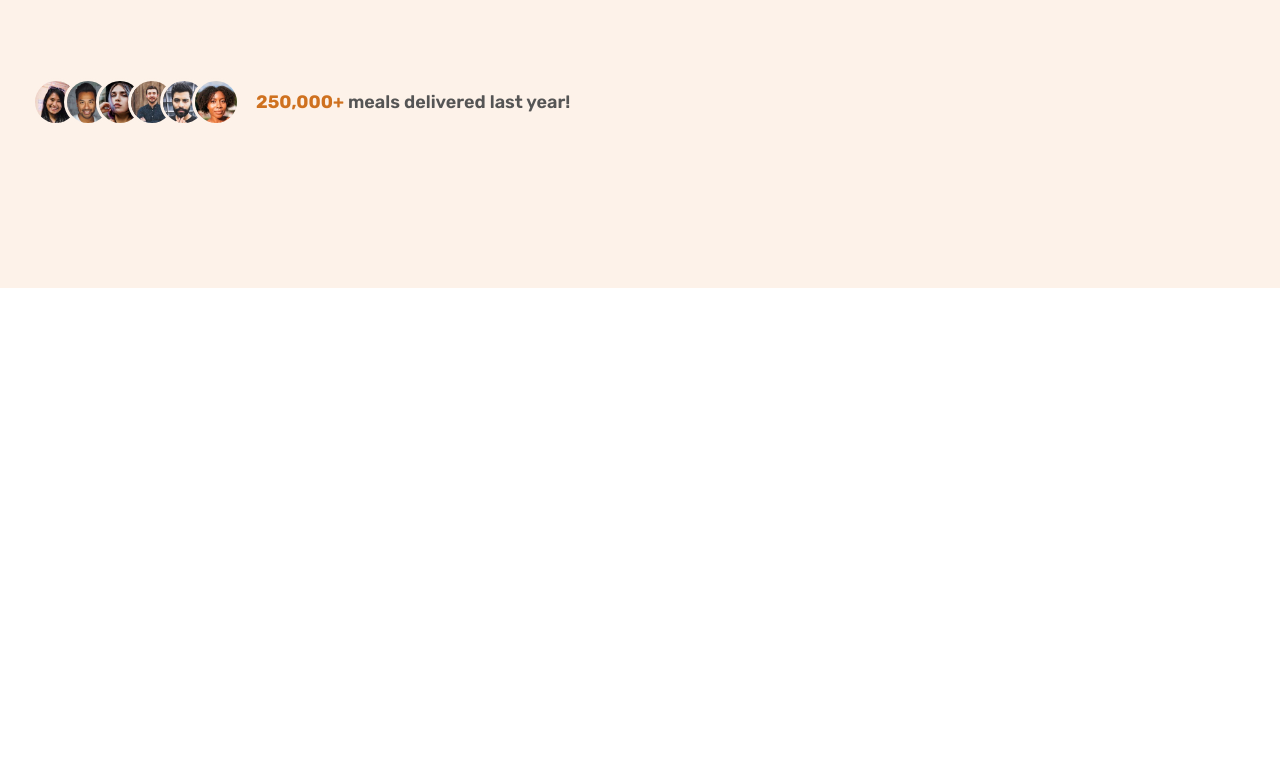
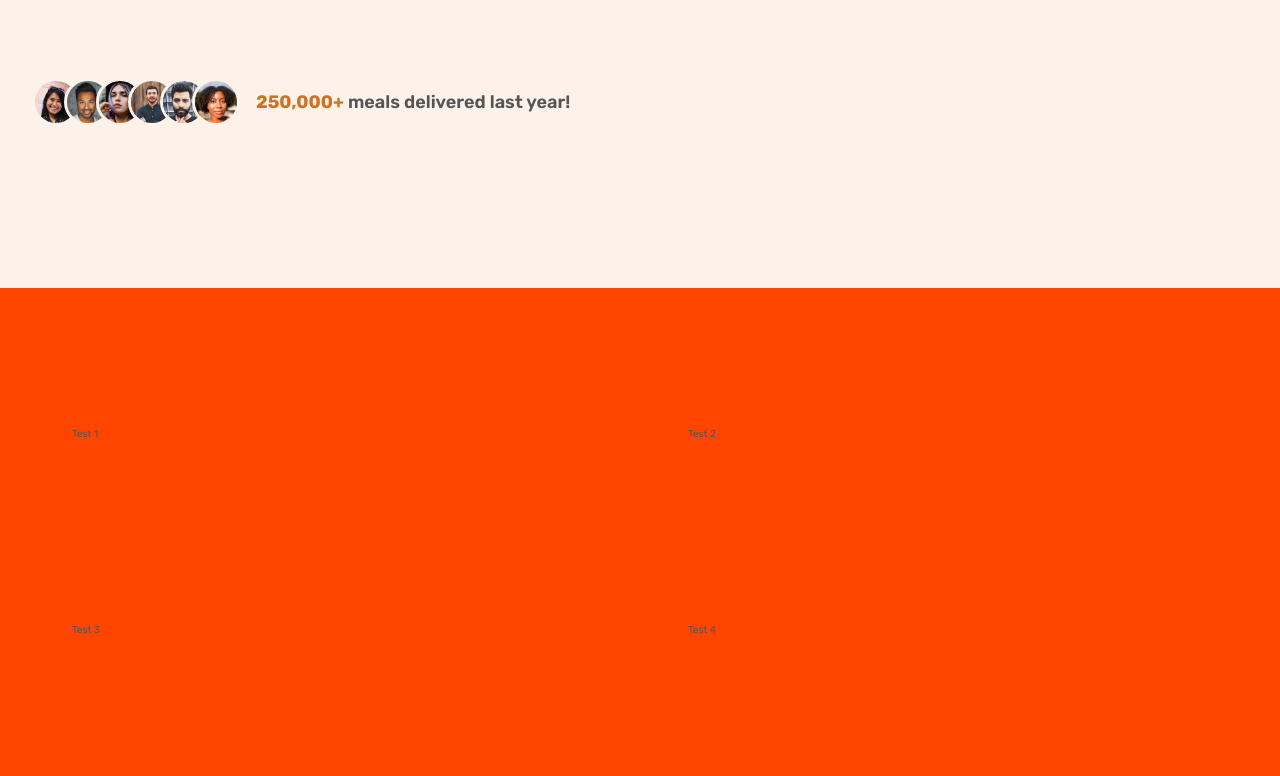
Before and after one commit to Ali-LUT/Omnifood, a plain HTML site: page index.html in a window 1280 px wide. Shown: the part 752-1528 px from the top of the page. Before the commit the page ends 1040 px from the top, so only its background shows below. Drawn offline with Linux system fonts and the light colour scheme.

Commit message:
set up a reusable Grid

```diff
--- a/css/style.css
+++ b/css/style.css
@@ -15,6 +15,10 @@ body {
   color: #555;
 }
 
+/**************************/
+/* HEADER */
+/**************************/
+
 .header {
   display: flex;
   justify-content: space-between;
@@ -26,6 +30,10 @@ body {
 .logo {
   height: 2.2rem;
 }
+
+/**************************/
+/* NAVIGATION */
+/**************************/
 
 .main-nav-list {
   list-style: none;
@@ -61,6 +69,10 @@ body {
   background-color: #cf711f;
 }
 
+/**************************/
+/* HERO SECTION */
+/**************************/
+
 .section-hero {
   background-color: #fdf2e9;
   padding: 4.8rem 0 9.6rem 0;
@@ -73,6 +85,31 @@ body {
   grid-template-columns: 1fr 1fr;
   gap: 9.6rem;
   align-items: center;
+}
+
+/**************************/
+/* GENERAL REUSABLE COMPONENTS */
+/**************************/
+
+.container {
+  max-width: 120rem;
+  margin: 0 auto;
+  padding: 0 3.2rem;
+}
+
+.grid {
+  display: grid;
+  gap: 9.6rem;
+}
+
+.grid--2-cols {
+  grid-template-columns: repeat(2, 1fr);
+}
+.grid--3-cols {
+  grid-template-columns: repeat(3, 1fr);
+}
+.grid--4-cols {
+  grid-template-columns: repeat(4, 1fr);
 }
 
 .heading-primary {
@@ -164,3 +201,12 @@ body {
   color: #cf711f;
   font-weight: 700;
 }
+
+/**************************/
+/* HOW IT WORKS SECTION */
+/**************************/
+
+.section-how {
+  padding: 9.6rem 0;
+  background-color: orangered;
+}
--- a/index.html
+++ b/index.html
@@ -64,6 +64,15 @@
           </div>
         </div>
       </section>
+
+      <section class="section-how">
+        <div class="container grid grid--2-cols">
+          <div>Test 1</div>
+          <div>Test 2</div>
+          <div>Test 3</div>
+          <div>Test 4</div>
+        </div>
+      </section>
     </main>
   </body>
 </html>
```
